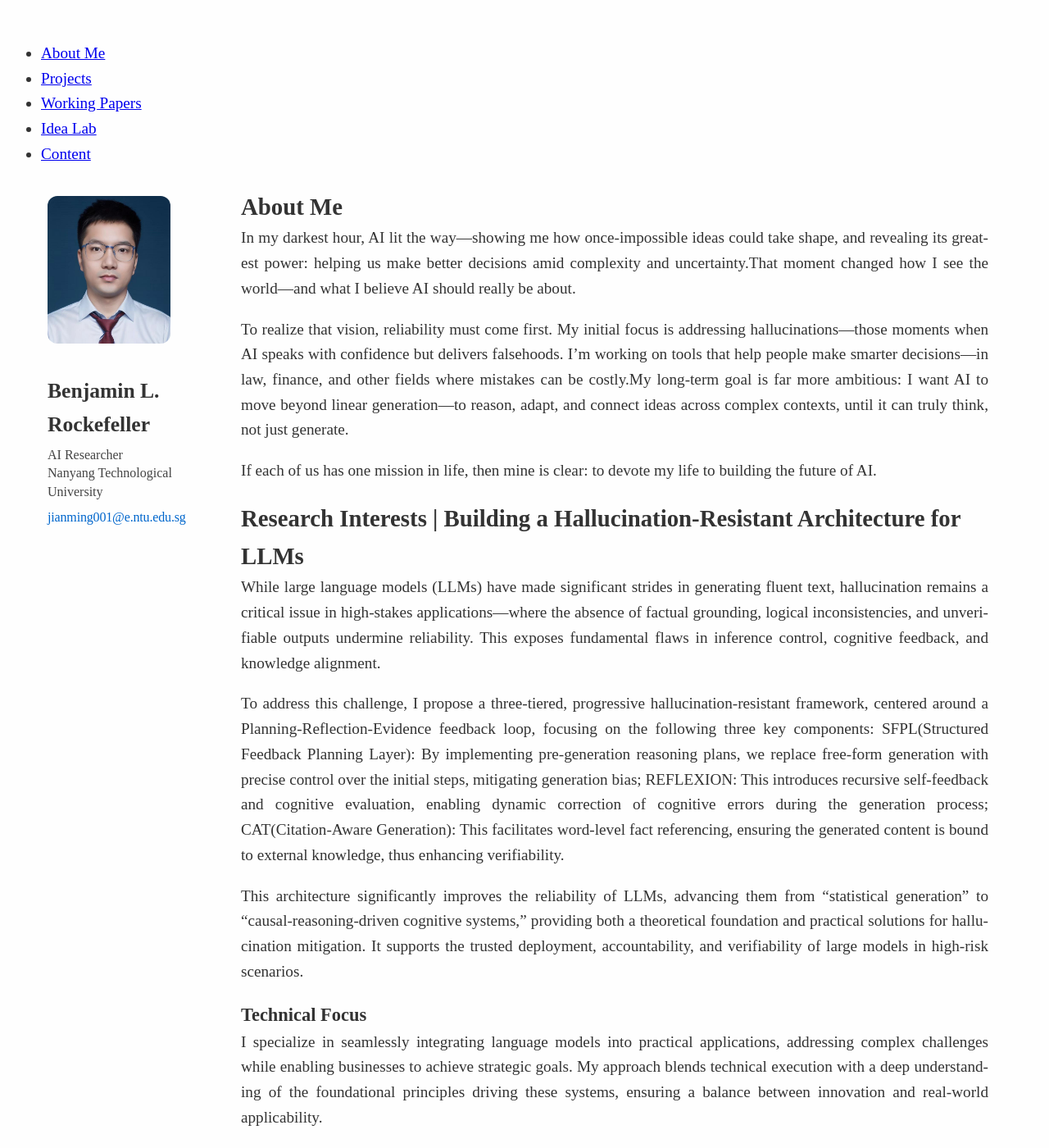
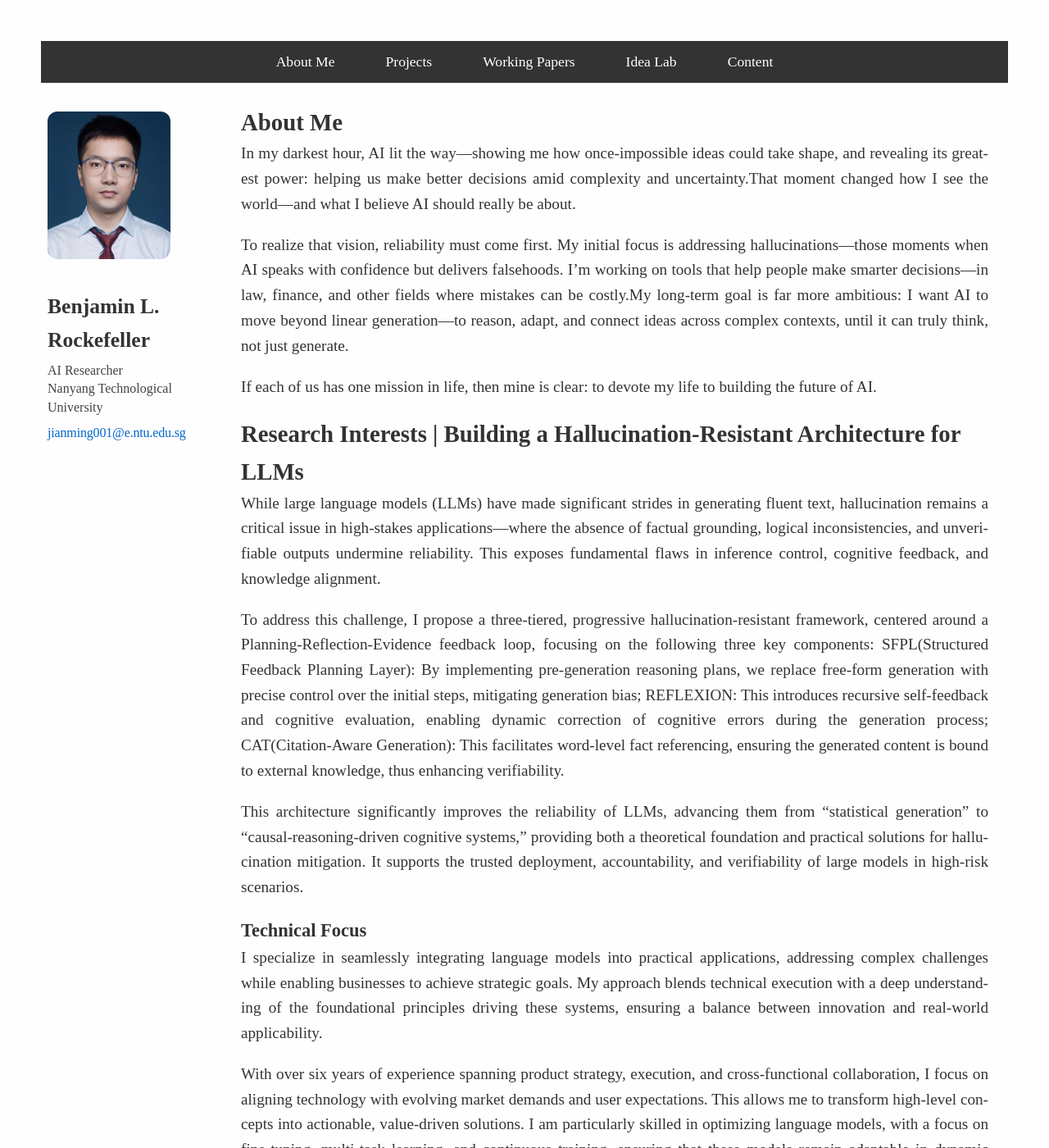
Before and after one commit to BenjaminRockefeller/benjaminrockefeller.github.io, a Jekyll site: the page built from index.md, in a window 1280 px wide and 1400 px high. Shown: the whole window at 82% size. Built offline with Jekyll 4.4.1, drawn with Linux system fonts in a browser that asks for light colours; a style sheet for code colours, icons or effects is not loaded; our own code applies the rules of GitHub Pages for plain Markdown files.

Commit message:
Update minimal-light.scss

```diff
--- a/_sass/minimal-light.scss
+++ b/_sass/minimal-light.scss
@@ -244,3 +244,27 @@ header email a {
 header email a:hover {
   text-decoration: underline;
 }
+/* 导航栏样式 */
+.navbar {
+  display: flex;
+  justify-content: center;
+  background-color: #333;
+  padding: 10px;
+}
+
+.navbar li {
+  list-style: none;
+  margin: 0 15px;
+}
+
+.navbar a {
+  color: white;
+  text-decoration: none;
+  padding: 8px 16px;
+  font-size: 1.1rem;
+}
+
+.navbar a:hover {
+  background-color: #555;
+  border-radius: 5px;
+}
```
